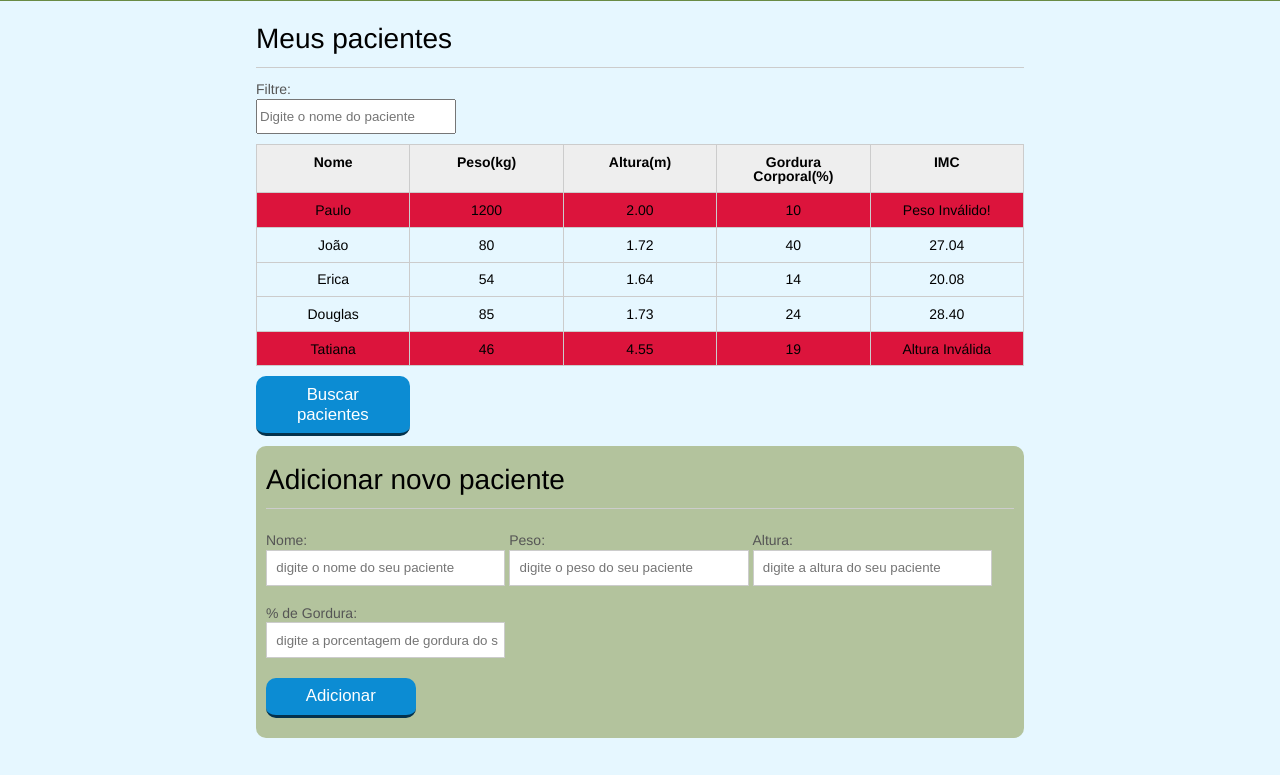
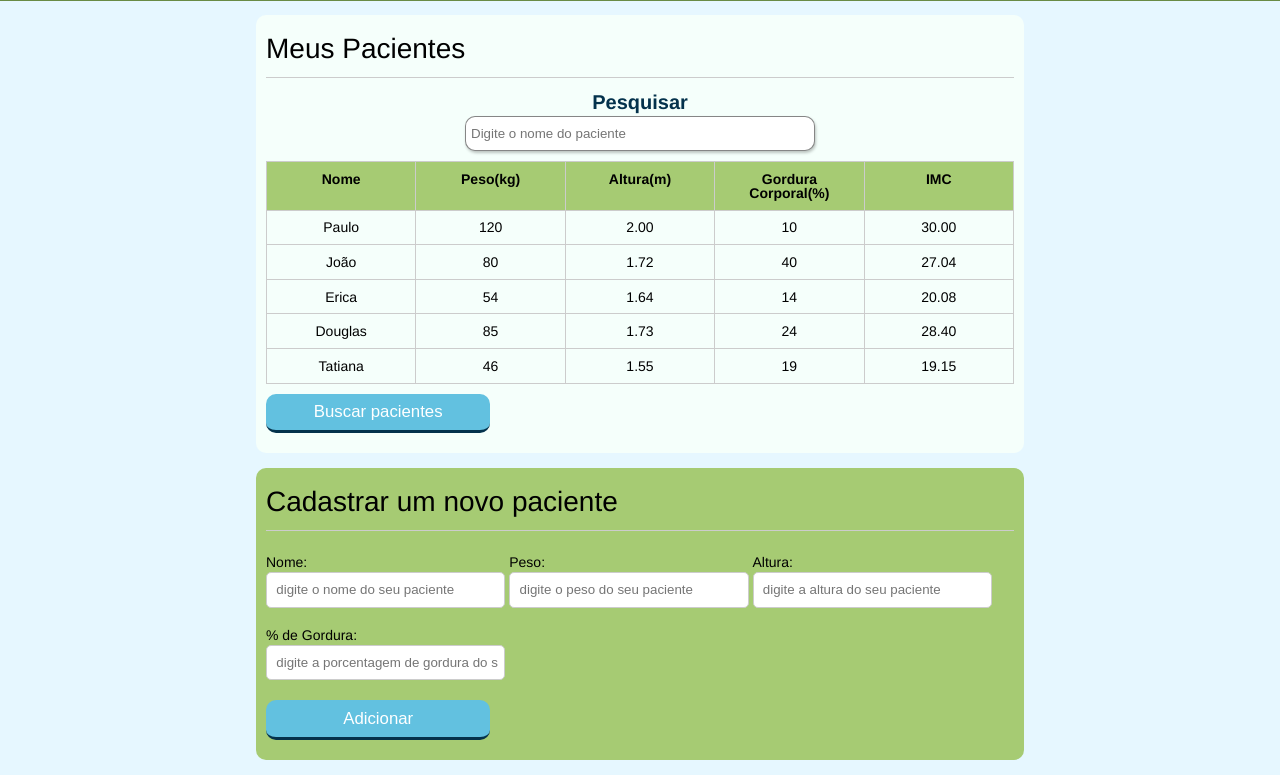
Before and after one commit to jussaraalves/nutricao-inteligente, a plain HTML site: page index.html in a window 1280 px wide. Shown: the part 41-816 px from the top of the page. Drawn offline with Linux system fonts and the light colour scheme.

Commit message:
alteração na pasta de css

```diff
--- a/css/index.css
+++ b/css/index.css
@@ -47,11 +47,17 @@ header .container:before{
 }
 
 .container-form{
-	background-color: #b3c39d;
+	margin-top: 15px;
+	margin-bottom: 15px;
+	background-color: #a6cb73;
 	border-radius: 10px ;
 	padding: 10px;
 }
+
 section{
+	background-color: #f5fffb;
+	padding: 10px;
+	border-radius: 10px;
 	margin: 2em 0;
 	overflow: hidden;
 }
@@ -81,11 +87,11 @@ td, th {
 
 th{
 	font-weight: bold;
-	background-color: #EEE;
+	background-color: #A6CB73;
 }
 
 label{
-	color: #555;
+	color: #000;
 	display: block;
 	margin-bottom: .2em;
 }
@@ -119,10 +125,10 @@ button{
 	margin: 0;
 	margin-top: -3px;
 	color: #fff;
-	background-color:#0c8cd3;
+	background-color:#62c1e0;
 	border-color: #04324c;
 	border-radius: 10px;
-	width: 20%;
+	width: 30%;
     display: block;
     clear: both;
     margin: 10px 0px;
@@ -139,6 +145,9 @@ button[disabled=disabled], button:disabled {
 	border-color: darkgray;
 }
 
+input{
+	border-radius: 5px;
+}
 
 .adicionar-paciente{
     margin-top: 30px;
@@ -162,10 +171,29 @@ button[disabled=disabled], button:disabled {
 	transition: 0.5s;
 }
 
+.container-filtro{
+	margin: auto;
+	display: flex;
+	flex-direction: column;
+	align-items: center;
+}
+
+.titulo-filtro{
+	font-size: 20px;
+	color: #04324c;
+	font-weight: bold;
+}
+
 #filtrar-tabela{
-	width: 200px;
+	width: 350px;
 	height: 35px;
+	padding: 5px;
 	margin-bottom: 10px;
+	border: none;
+	border: 1px solid rgba(0, 0, 0, 0.475);
+	border-radius: 10px;
+	background-color: none;
+	box-shadow: 1px 2px 3px rgba(0, 0, 0, 0.235);
 }
 
 .invisivel{
--- a/index.html
+++ b/index.html
@@ -17,9 +17,11 @@
 		</header>
 		<main>
 			<section class="container">
-				<h2>Meus pacientes</h2>
-				<label for="filtrar-tabela">Filtre: </label>
-				<input type="text" name="filtro" id="filtrar-tabela" placeholder="Digite o nome do paciente">
+				<h2>Meus Pacientes</h2>
+				<div class="container-filtro">
+					<label  class="titulo-filtro" for="filtrar-tabela">Pesquisar </label>
+					<input type="text" name="filtro" id="filtrar-tabela" placeholder="Digite o nome do paciente">
+				</div>
 				<table>
 					<thead>
 						<tr>
@@ -33,7 +35,7 @@
 					<tbody id="tabela-pacientes">
 						<tr class="paciente" id="primeiro-paciente">
 							<td class="info-nome">Paulo</td>
-							<td class="info-peso">1200</td>
+							<td class="info-peso">120</td>
 							<td class="info-altura">2.00</td>
 							<td class="info-gordura">10</td>
 							<td class="info-imc">0</td>
@@ -65,7 +67,7 @@
 						<tr class="paciente" >
 							<td class="info-nome">Tatiana</td>
 							<td class="info-peso">46</td>
-							<td class="info-altura">4.55</td>
+							<td class="info-altura">1.55</td>
 							<td class="info-gordura">19</td>
 							<td class="info-imc">0</td>
 						</tr>
@@ -77,7 +79,7 @@
 		</main>
 		<!-- Form -->
 		<section class="container container-form">
-			<h2 id="titulo-form">Adicionar novo paciente</h2>
+			<h2 id="titulo-form">Cadastrar um novo paciente</h2>
 			<ul id="mensagens-erro"></ul>
 			<form id="form-adiciona">
 				<div class="grupo">
```
